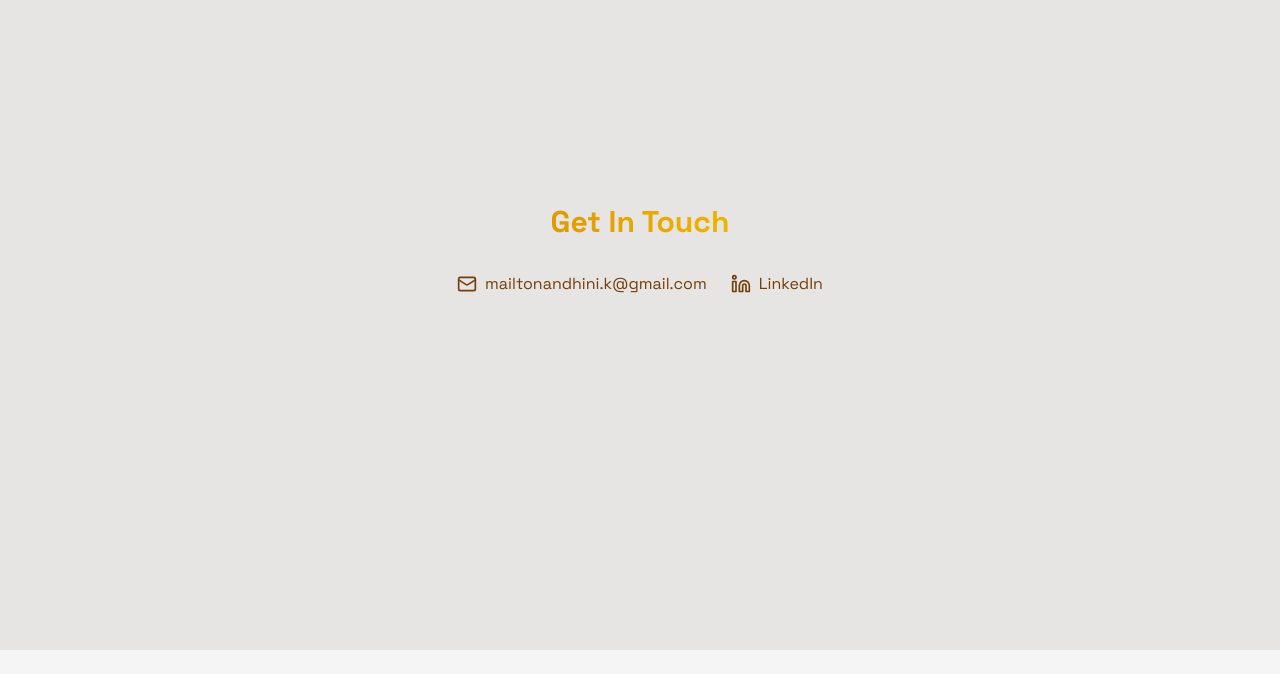
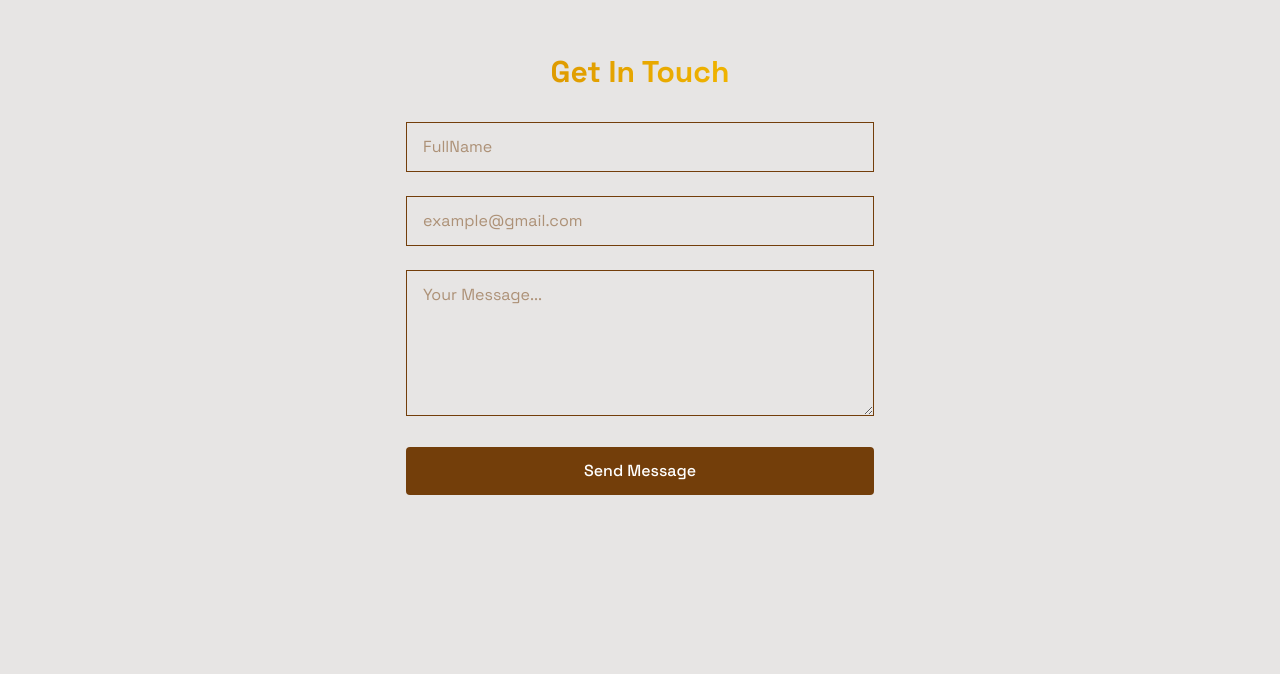
Before and after one commit to NA351561/nandhini-portfolio, a React (Vite) app: page / in a window 1280 px wide. Shown: the part 2506-3180 px from the top of the page. Before the commit the page ends 3156 px from the top, so only its background shows below. Built offline with nearby package versions, Linux system fonts and the light colour scheme.

Commit message:
added emailjs,updated project content

```diff
--- a/package.json
+++ b/package.json
@@ -15,7 +15,6 @@
   "dependencies": {
     "@tailwindcss/vite": "^4.0.0",
     "emailjs-com": "^3.2.0",
-    "lucide-react": "^0.540.0",
     "react": "^19.0.0",
     "react-dom": "^19.0.0",
     "tailwindcss": "^4.0.0"
--- a/src/components/sections/Contact.jsx
+++ b/src/components/sections/Contact.jsx
@@ -1,37 +1,80 @@
+import { useState } from "react";
 import { RevealOnScroll } from "../RevealOnScroll";
-import { Mail, Linkedin } from "lucide-react";
+import emailjs from 'emailjs-com';
 
 export const Contact = () => {
+    const [formData, setFormData] = useState({
+        name: "",
+        email: "",
+        message: ""
+    });
+
+    const handleSubmit = (e) => {
+        e.preventDefault();
+
+        emailjs
+            .sendForm(import.meta.env.VITE_SERVICE_ID, import.meta.env.VITE_TEMPLATE_ID, e.target, import.meta.env.VITE_PUBLIC_KEY)
+            .then((result) => {
+                alert("Message Sent");
+                setFormData({ name: "", email: "", message: "" });
+                console.log(result);
+            })
+            .catch((err) => {
+                alert("Oops Something went wrong. Please try again.");
+                console.error(err);
+            })
+    }
     return (
-    <section
-      id="contact"
-      className="min-h-screen flex items-center justify-center py-20"
-    >
+        <section id="contact" className="min-h-screen flex items-center justify-center py-20">
             <RevealOnScroll>
                 <div className="px-4 w-full min-w-[300px] md:w-[500px] sm:w-2/3 p-6">
-          <h2 className="text-3xl font-bold mb-8 bg-gradient-to-r from-yellow-600 to-yellow-400 bg-clip-text text-transparent text-center">
-            {" "}
-            Get In Touch
-          </h2>
-          <div className="flex justify-center gap-6 mt-6">
-            <a
-              href="mailto:mailtonandhini.k@gmail.com"
-              className="flex items-center gap-2 text-yellow-900"
-            >
-              <Mail size={20} />
-              mailtonandhini.k@gmail.com
-            </a>
-            <a
-              href="https://www.linkedin.com/in/nandhini-karuppanan/"
-              className="flex items-center gap-2 text-yellow-900"
-              target="_blank"
-            >
-              <Linkedin size={20} />
-              LinkedIn
-            </a>
+                    <h2 className="text-3xl font-bold mb-8 bg-gradient-to-r from-yellow-600 to-yellow-400 bg-clip-text text-transparent text-center"> Get In Touch</h2>
+                    <form className="space-y-6" onSubmit={handleSubmit}>
+                        <div className="relative">
+                            <input
+                                type="text"
+                                id="name"
+                                name="name"
+                                value={formData.name}
+                                required
+                                className="w-full bg-white-5 border border-yellow-900 px-4 py-3 text-yellow-900 transition focus:outline-none focus:border-yellow-600 focus:bg-yellow-500/5"
+                                placeholder="FullName"
+                                onChange={(e) => setFormData({ ...formData, name: e.target.value })}
+                            />
                         </div>
+
+                        <div className="relative">
+                            <input
+                                type="text"
+                                id="email"
+                                name="email"
+                                value={formData.email}
+                                required
+                                className="w-full bg-white-5 border border-yellow-900 px-4 py-3 text-yellow-900 transition focus:outline-none focus:border-yellow-600 focus:bg-yellow-500/5"
+                                placeholder="example@gmail.com"
+                                onChange={(e) => setFormData({ ...formData, email: e.target.value })}
+                            />
+                        </div>
+
+                        <div className="relative">
+                            <textarea
+                                id="message"
+                                name="message"
+                                value={formData.message}
+                                required
+                                rows={5}
+                                className="w-full bg-white-5 border border-yellow-900 px-4 py-3 text-yellow-900 transition focus:outline-none focus:border-yellow-600 focus:bg-yellow-500/5"
+                                placeholder="Your Message..."
+                                onChange={(e) => setFormData({ ...formData, message: e.target.value })}
+                            />
+                        </div>
+
+                        <button type="submit" className="w-full bg-yellow-900 text-white py-3 px-6 rounded font-medium transition relative overflow-hidden hover:-translate-y-0.5 hover:shadow-[0_0_15px_rgba(120, 53, 15, 0.4)]">
+                            Send Message
+                        </button>
+                    </form>
                 </div>
             </RevealOnScroll>
         </section>
-  );
-};
+    )
+}
--- a/src/components/sections/Projects.jsx
+++ b/src/components/sections/Projects.jsx
@@ -10,7 +10,7 @@ export const Projects = () => {
     {
       name: "Diversey",
       description:
-        "Led development of HP Smart Web App for printers using React.js, Jarvis Plugins & Veneer framework.",
+        "Provided L2 support, automated monitoring & optimized database queries. Collaborated on deployments & implemented system performance improvements.",
       techStack: ["React.js", "AWS", "Linux", "Automation Scripts"],
     },
     {
```
Also changed, not shown: 1 other file (tests, documents, lock files or other folders). Lines whose indentation alone changed are shown as unchanged.
